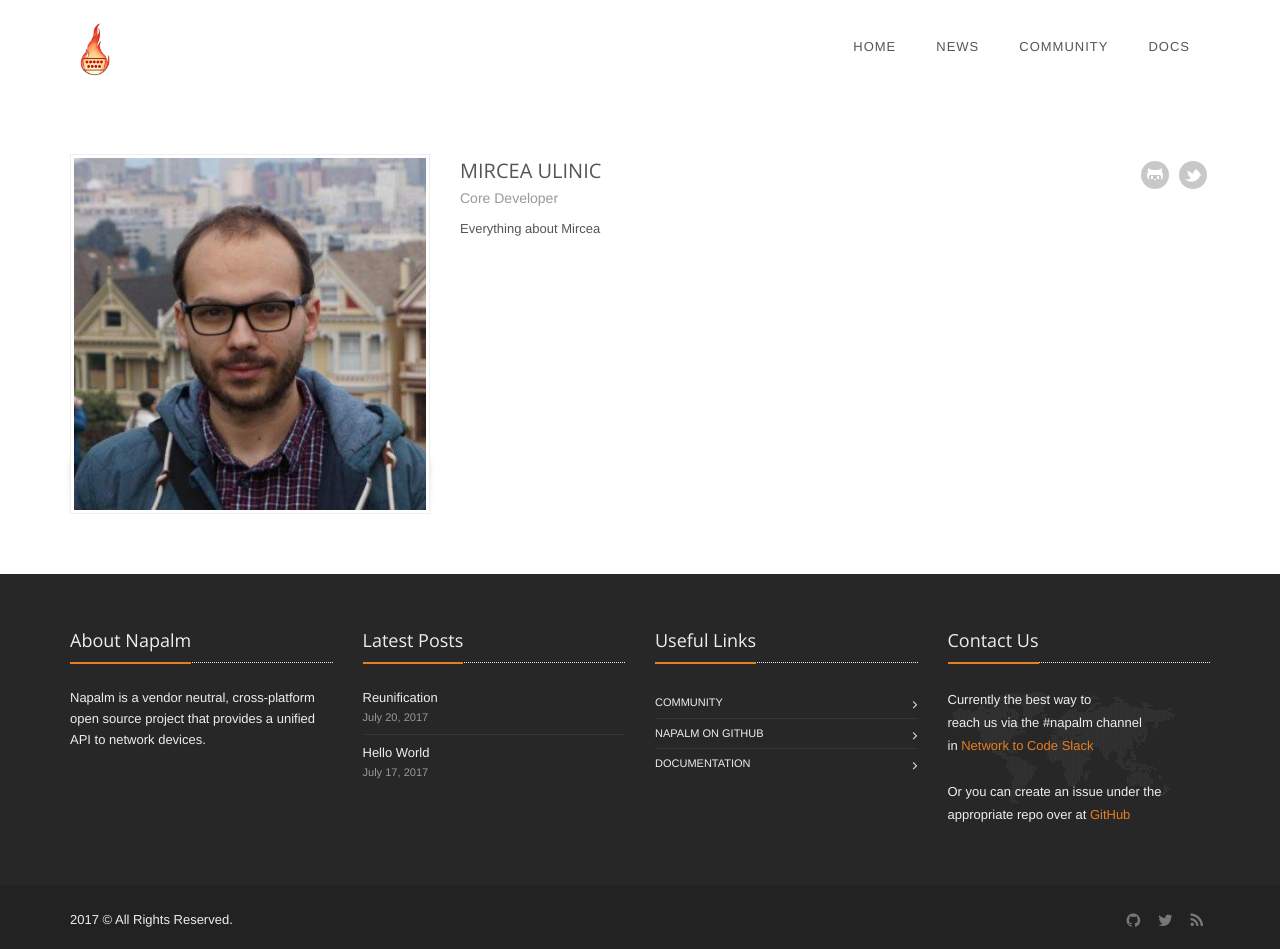
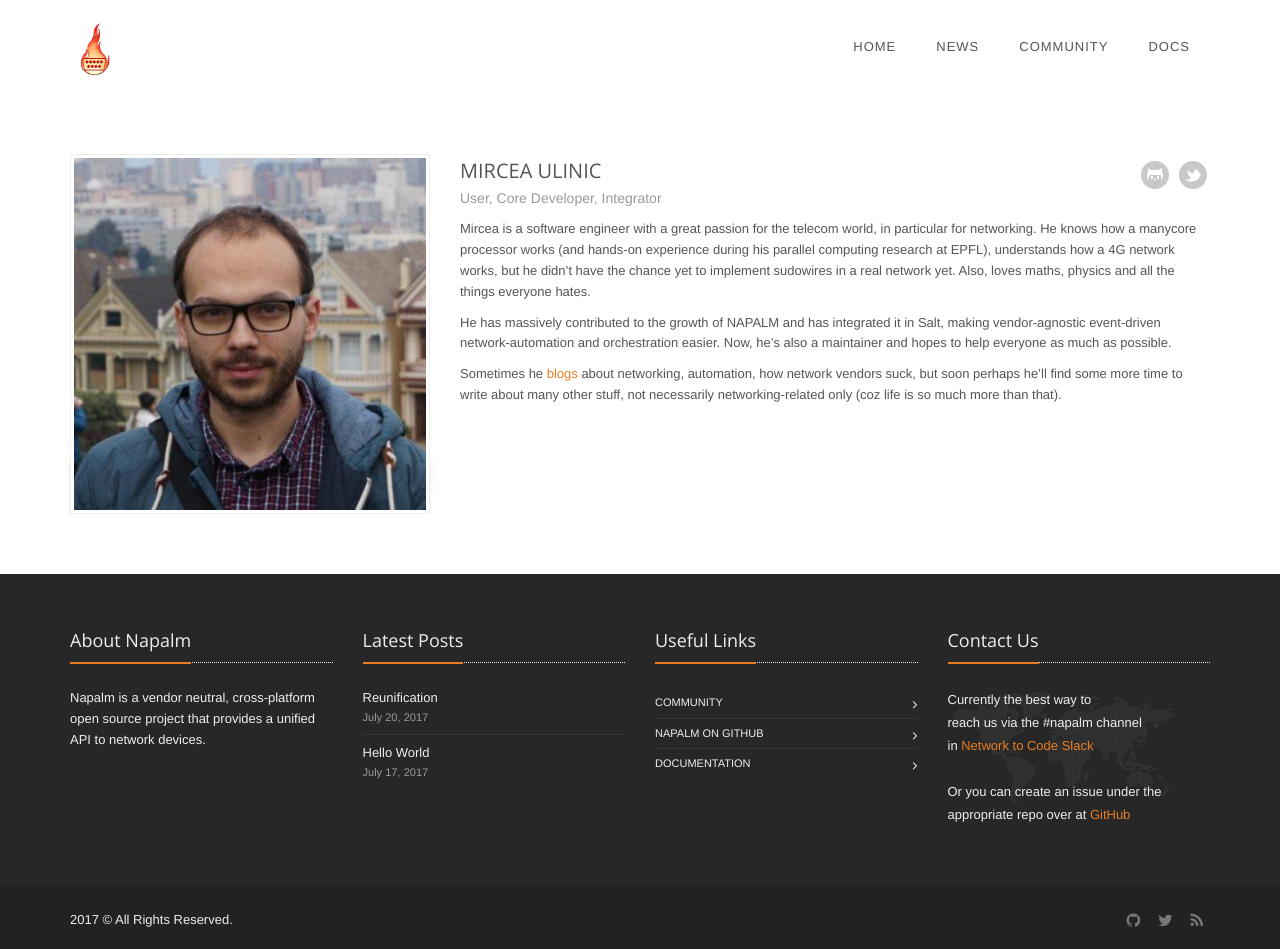
Before and after one commit to napalm-automation/napalm-automation.github.io, a Jekyll site: the page built from _profiles/mirceaulinic.md, in a window 1280 px wide and 949 px high. Built offline with Jekyll 4.4.1, drawn with Linux system fonts in a browser that asks for light colours.

Commit message:
Adding Mircea's description

```diff
--- a/_data/authors.yml
+++ b/_data/authors.yml
@@ -15,7 +15,7 @@
 mirceaulinic:
   name        : "Mircea Ulinic"
   bio         : "Works at <a href='https://www.cloudflare.com/'>Cloudflare</a>"
-  title       : "Core Developer"
+  title       : "User, Core Developer, Integrator"
   avatar      : "mirceaulinic-160x160.png"
   avatar_440  : "mircea-398x398.jpeg"
   avatar_sidebar  : "mircea-398x398.jpeg"
--- a/_profiles/mirceaulinic.md
+++ b/_profiles/mirceaulinic.md
@@ -2,6 +2,20 @@
 title: "Mircea Ulinic"
 permalink: /mirceaulinic/
 description: "About Mircea Ulinic"
+---
+Mircea is a software engineer with a great passion for the telecom world,
+in particular for networking. He knows how a manycore processor works (and
+hands-on experience during his parallel computing research at EPFL),
+understands how a 4G network works, but he didn't have the chance yet to
+implement sudowires in a real network yet. Also, loves maths, physics and all
+the things everyone hates.
 
----
-Everything about Mircea
+He has massively contributed to the growth of NAPALM and has integrated it
+in Salt, making vendor-agnostic event-driven network-automation and
+orchestration easier. Now, he's also a maintainer and hopes to help everyone
+as much as possible.
+
+Sometimes he [blogs](https://mirceaulinic.net/) about networking, automation,
+how network vendors suck, but soon perhaps he'll find some more time to write
+about many other stuff, not necessarily networking-related only (coz life
+is so much more than that).
```
